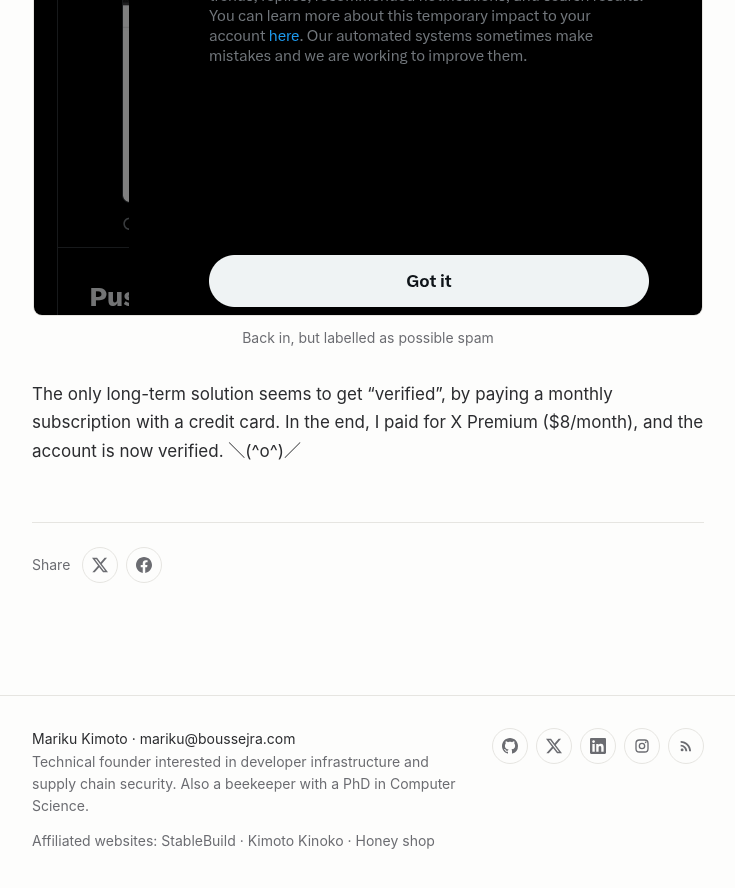
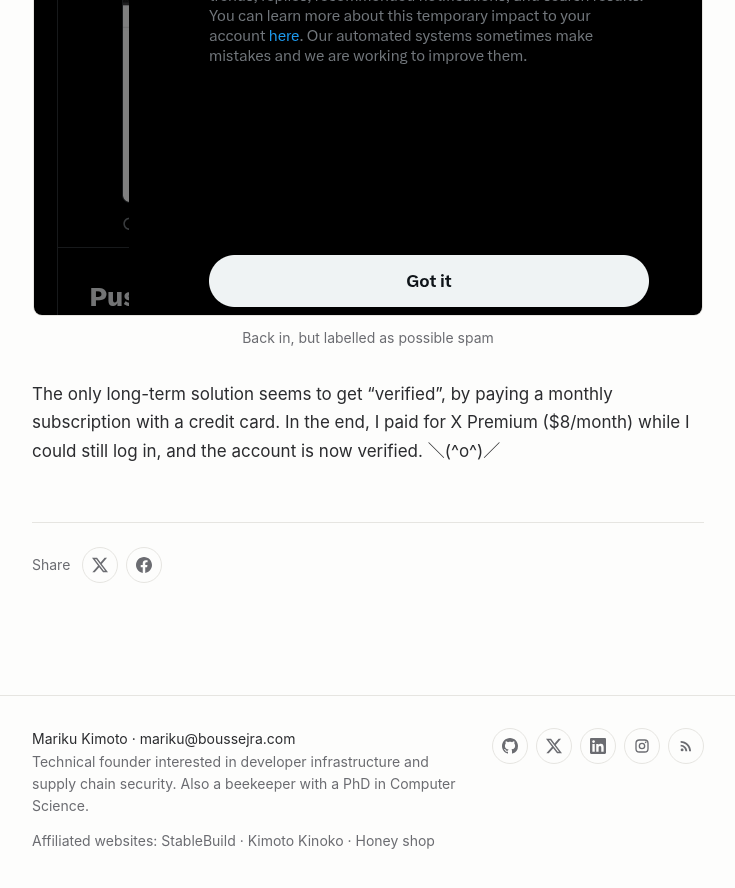
Before and after one commit to malikolivier/malikolivier.github.io, a Jekyll site: the page built from _posts/2026-11-20-locked-out-of-x-not-human.markdown, in a window 1280 px wide and 900 px high, scrolled down 2655 px. Shown: the top 888 px of the window, without its empty margins (272-1007 px from the left). Built offline with Jekyll 4.4.1, drawn with Linux system fonts in a browser that asks for light colours; comment, search, counter and statistics services are not loaded.

Commit message:
Update wording

```diff
--- a/_posts/2026-11-20-locked-out-of-x-not-human.markdown
+++ b/_posts/2026-11-20-locked-out-of-x-not-human.markdown
@@ -37,4 +37,4 @@ After another round of locking and unlocking, the account now has a temporary la
 %}
 
 The only long-term solution seems to get "verified", by paying a monthly subscription with a credit card.
-In the end, I paid for X Premium ($8/month), and the account is now verified. ＼(^o^)／
+In the end, I paid for X Premium ($8/month) while I could still log in, and the account is now verified. ＼(^o^)／
```
